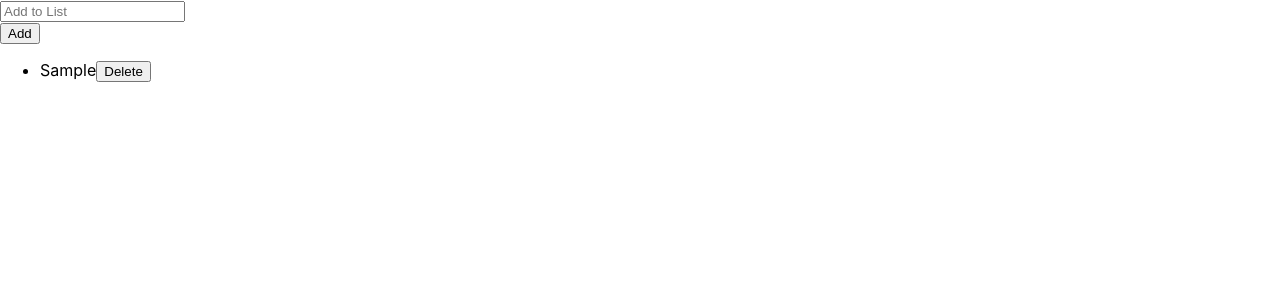
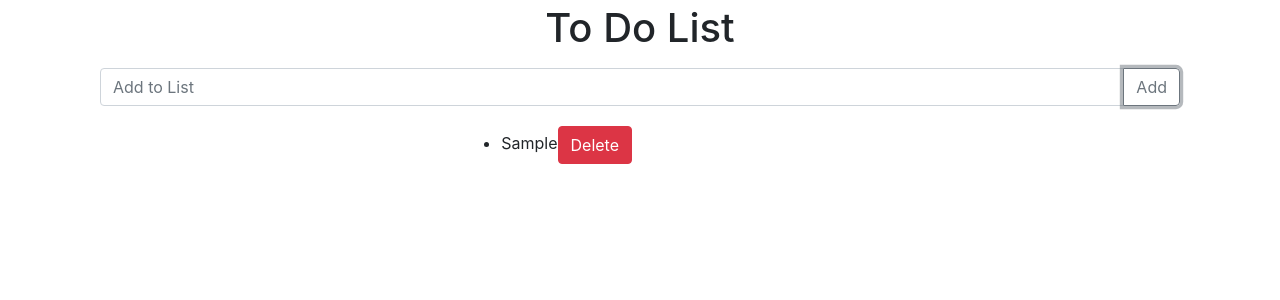
Before and after one commit to kcaneer/react-todo, a React (Create React App) app: page / in a window 1280 px wide. Both pictures are taken after typing "Sample" into the empty fields and a click on the button "Add". Shown: the top 300 px of the page. Built offline with nearby package versions, Linux system fonts and the light colour scheme.

Commit message:
enter key working

```diff
--- a/src/App.js
+++ b/src/App.js
@@ -1,5 +1,6 @@
 import 'bootstrap'
 import React from 'react'
+import Header from './Header'
 import TodoList from './components/TodoList'
 
 
@@ -13,6 +14,7 @@ constructor() {
   render() {
     return (
       <div className="App container">
+        <Header/>
         <TodoList/>
       </div>
     );
--- /dev/null
+++ b/src/Header.js
@@ -0,0 +1,11 @@
+import React from 'react'
+
+
+function Header() {
+    return(
+        <h1 className="text-center pt-1">To Do List</h1>
+    )
+}
+
+
+export default Header
--- a/src/components/TodoList.js
+++ b/src/components/TodoList.js
@@ -4,10 +4,11 @@ class TodoList extends React.Component {
   constructor() {
     super();
     this.state = {
-      textInput: '',
+      textInput: "",
       list: [],
     };
   }
+//instead of input, use an 0bject that will store unique id, value ie: text, status ie: active
   addTodo(input) {
     //copy of current list of items so that i don't modify state directly
     let taskArray = this.state.list;
@@ -18,17 +19,17 @@ class TodoList extends React.Component {
     //update state iwth new list and reset input
     this.setState({
       list: taskArray,
-      textInput: '',
+      textInput: "",
     });
   }
 
   removeTodo() {
-    console.log(this.state.textInput)
-    let newArray = this.state.list.splice(0, this.state.textInput)
+    console.log(this.state.textInput);
+    let newArray = this.state.list.splice(0, this.state.textInput);
     this.setState({
       list: newArray,
       // textInput:'',
-    })
+    });
   }
 
   modifyInput(key, value) {
@@ -37,18 +38,39 @@ class TodoList extends React.Component {
     });
   }
 
+  onKeyUpValue(event) {
+    if (event.keyCode === 13) {
+      this.addTodo(this.state.textInput);
+    }
+  }
+
   render() {
+    // const input = document.getElementById('button-addon2')
+
+    // input.addEventListener("keyup", function (event) {
+    //     event.preventDefault();
+    //     if (event.keyCode === 13) {
+    //         addTodo();
+    //     }
+
     return (
-      <div className="row mx-auto">
+      <div className="container">
+        <div className="row mx-auto pt-2">
           <div className="input-group mb-3">
             <input
               onChange={(e) => this.modifyInput("textInput", e.target.value)}
               type="text"
+              onKeyUp={this.onKeyUpValue.bind(this)}
               className="form-control"
               placeholder="Add to List"
               value={this.state.textInput}
               aria-label="Add to List"
               aria-describedby="button-addon2"
+              // onKeyPress={(event) => {
+              //   if (event.keyCode === 13) {
+              //     this.addTodo(this.state.textInput);
+              //   }
+              // }}
             />
             <div className="input-group-append">
               <button
@@ -60,23 +82,25 @@ class TodoList extends React.Component {
               >
                 Add
               </button>
-            <ul className="list-group">
+            </div>
+          </div>
+        </div>
+        <div className="row">
+          <ul className="list-group col col-3 mx-auto">
             {this.state.list.map((val) => (
-                <li>
+              <li className="pt-1">
                 {val}
                 <button
-                  onClick= {() => this.removeTodo(this.state.textInput)}
                   type="button"
-                  class="btn btn-danger">
+                  onClick={() => this.removeTodo(this.state.textInput)}
+                  type="button"
+                  className="btn btn-danger"
+                >
                   Delete
                 </button>
               </li>
             ))}
-              {/* <button
-            onClick:={() => this.removeTodo(this.state.textInput)}
-            >Delete</button>} */}
           </ul>
-          </div>
         </div>
       </div>
     );
--- a/src/index.js
+++ b/src/index.js
@@ -3,6 +3,7 @@ import ReactDOM from "react-dom";
 import "./index.css";
 import App from "./App";
 import * as serviceWorker from "./serviceWorker";
+import "bootstrap/dist/css/bootstrap.css";
 
 ReactDOM.render(
   <React.StrictMode>
```
Also changed, not shown: public/manifest.json. Lines whose indentation alone changed are shown as unchanged.
